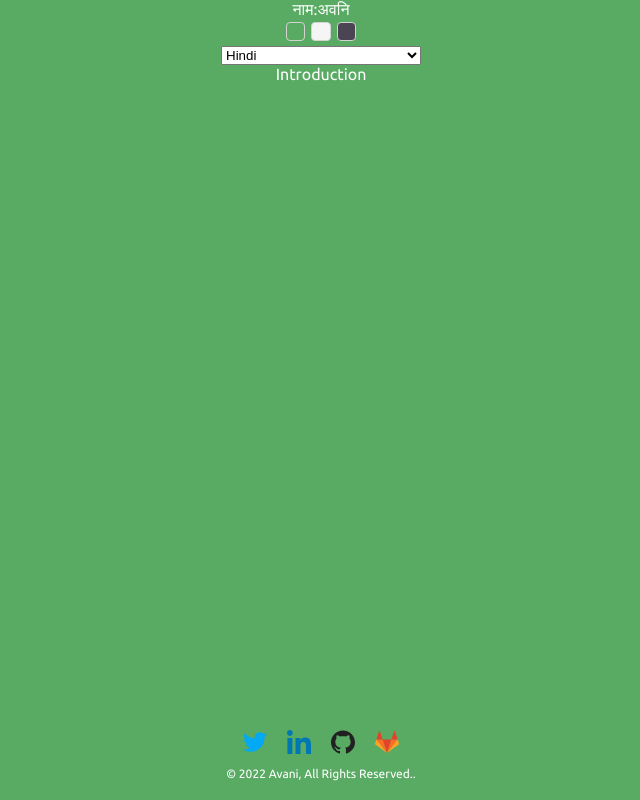
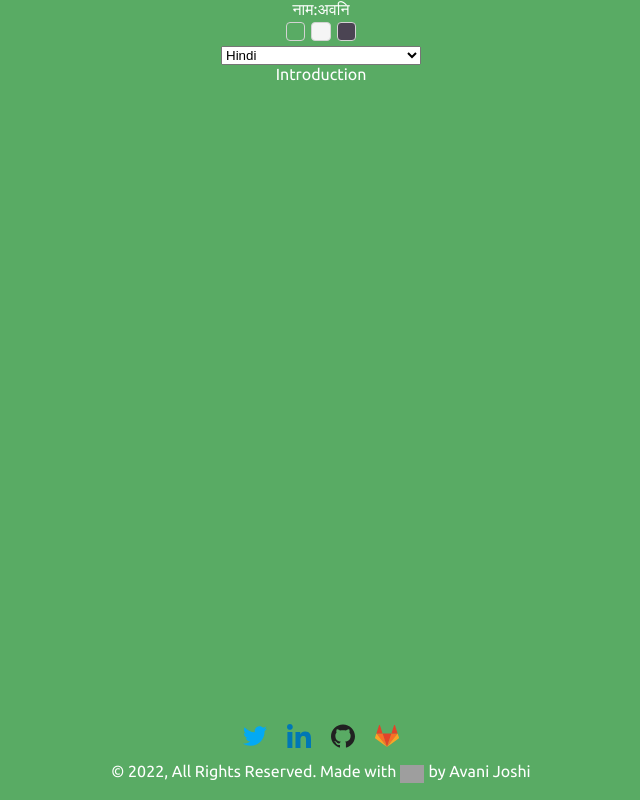
Before and after one commit to avaniklsjoshi/frontend-joshi, a React (Create React App) app: page / in a window 1280 px wide. Shown: the whole page, without its empty margins (319-959 px from the left). Built offline with nearby package versions, Linux system fonts and the light colour scheme; grey boxes are pictures that could not be loaded.

Commit message:
footer design complete

```diff
--- a/src/components/Footer/footer.scss
+++ b/src/components/Footer/footer.scss
@@ -7,6 +7,10 @@
 }
 
 .copyright {
-  font-size: 12px;
+  font-size: 16px;
   margin-top: 10px;
+  img {
+    height: 18px;
+    margin: 4px 4px -6px 4px;
+  }
 }
--- a/src/components/Footer/footer.tsx
+++ b/src/components/Footer/footer.tsx
@@ -1,3 +1,4 @@
+import loveIcon from "../../Assets/Images/love.png";
 import { Github } from "../../Assets/SVG/Github";
 import { Gitlab } from "../../Assets/SVG/Gitlab";
 import { LinkedIn } from "../../Assets/SVG/LinkedIn";
@@ -43,7 +44,11 @@ export default function Footer() {
       >
         <Gitlab />
       </a>
-      <p className="copyright">© 2022 Avani, All Rights Reserved..</p>
+      <p className="copyright">
+        © 2022, All Rights Reserved. Made with
+        <img src={loveIcon} alt="caring love" />
+        by Avani Joshi
+      </p>
     </div>
   );
 }
```
